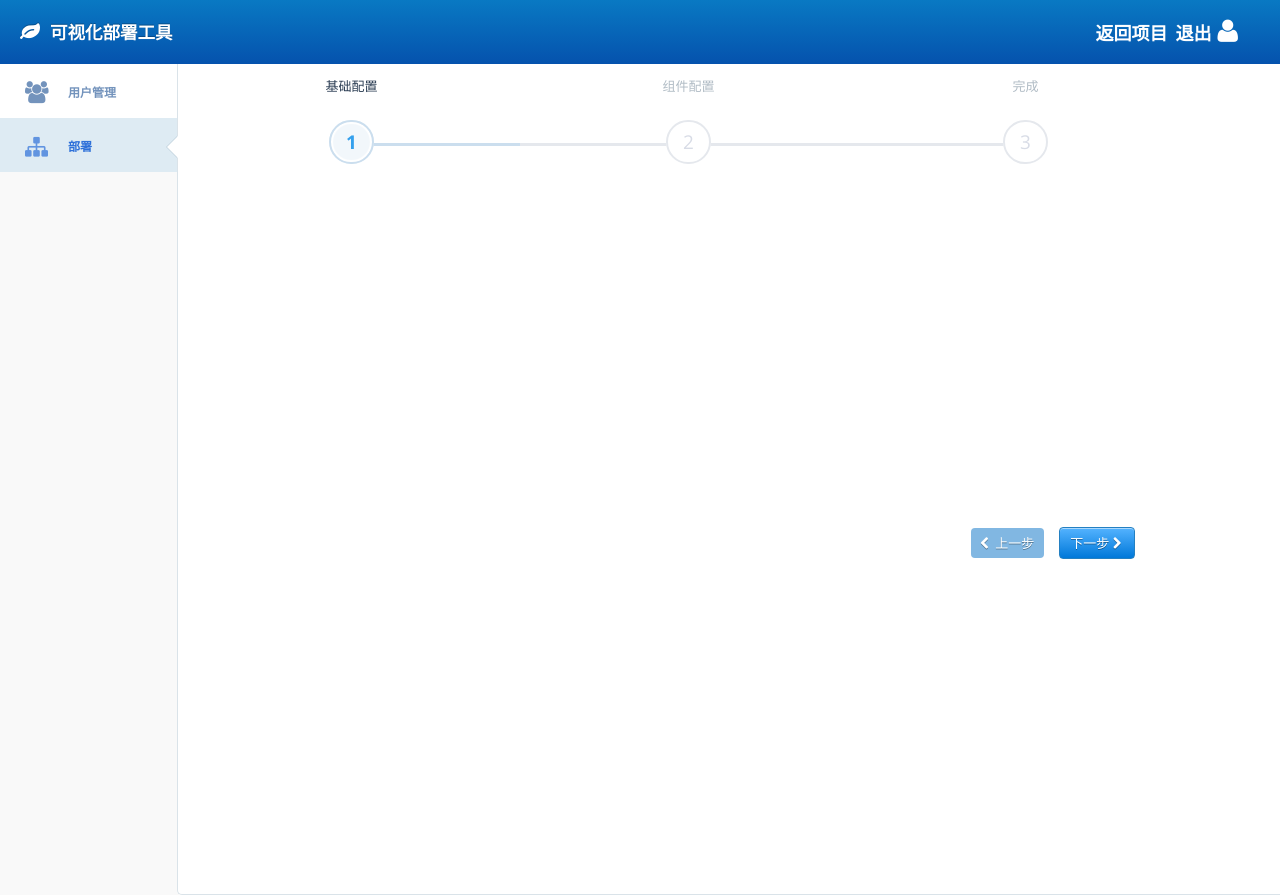
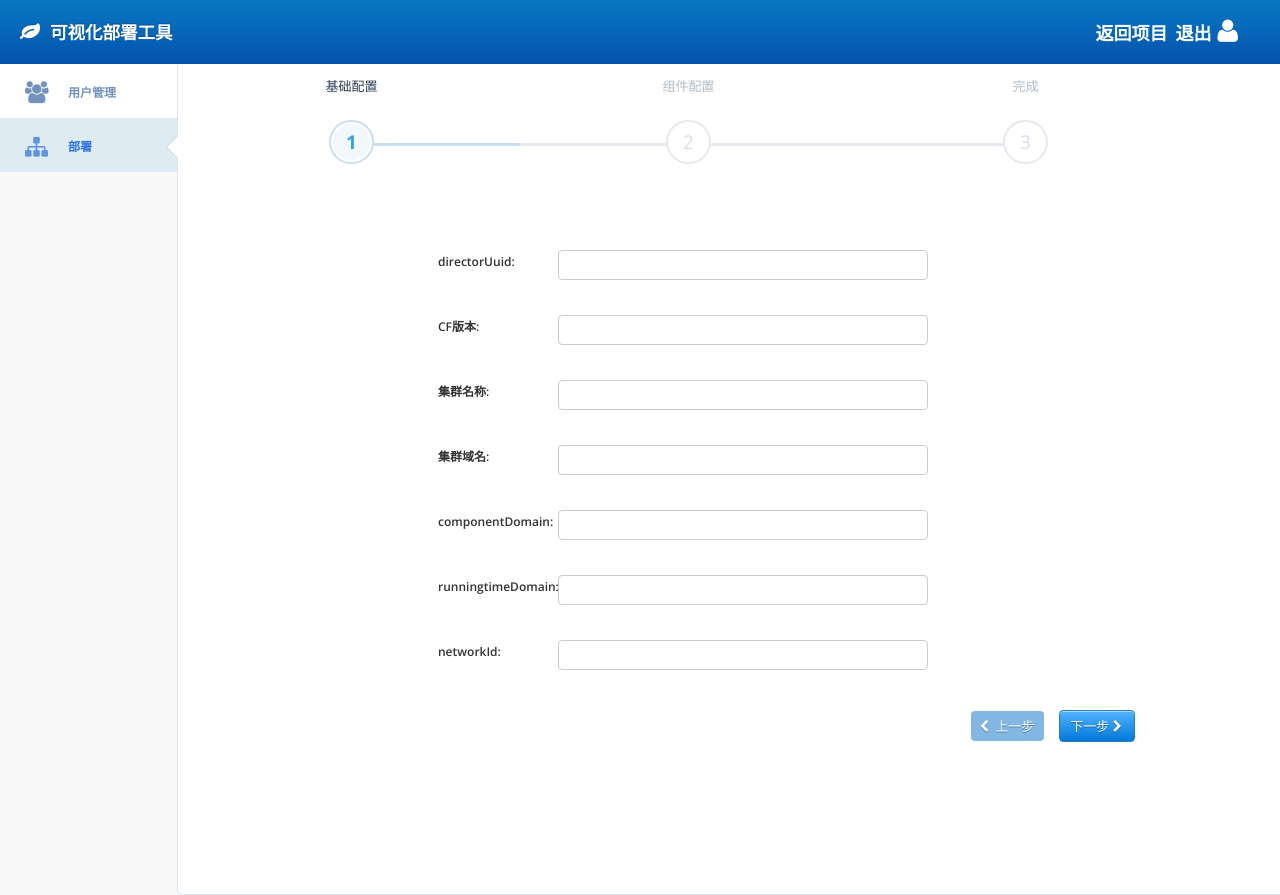
Before and after one commit to XYmar/VisualBOSH, a Vue app: page /#/deploy in a window 1280 px wide. Built offline with nearby package versions, Linux system fonts and the light colour scheme; what vue-popperjs, vue-simple-uploader would draw is missing.

Commit message:
向导图第一步第二步

```diff
--- a/css/compiled/form-wizard.css
+++ b/css/compiled/form-wizard.css
@@ -68,7 +68,7 @@
 /* step content */
 .step-content {
   margin-top: 30px;
-  margin-left: 70px; }
+  margin-left: 115px; }
   .step-content .step-pane {
     display: none;
     min-height: 267px; }
--- a/src/pages/deploy.vue
+++ b/src/pages/deploy.vue
@@ -26,15 +26,125 @@
             <div class="step-content">
               <div class="step-pane active" id="step1">
                 <div class="row-fluid form-wrapper">
-                  <div class="span8">
+                  <div class="container" style="margin-left: 100px;">
+                    <form class="new_user_form inline-input" id="myForm"/>
+                      <div class="span12 field-box">
+                        <label>directorUuid:</label>
+                        <input class="span4" type="text" name="add-directorUuid"/>
+                      </div>
+
+                      <div class="span12 field-box">
+                        <label>CF版本:</label>
+                        <input class="span4" type="text" name="add-version"/>
+
+                      </div>
+
+                      <div class="span12 field-box">
+                        <label>集群名称:</label>
+                        <input class="span4" type="text" name="add-CFName"/>
+
+                      </div>
+
+                      <div class="span12 field-box">
+                        <label>集群域名:</label>
+                        <input class="span4" type="text" name="add-CFDomain"/>
+
+                      </div>
+
+                      <div class="span12 field-box">
+                        <label>componentDomain:</label>
+                        <input class="span4" type="text" name="add-compDomain"/>
+
+                      </div>
+
+                      <div class="span12 field-box">
+                        <label>runningtimeDomain:</label>
+                        <input class="span4" type="text" name="add-runDomain"/>
+
+                      </div>
+
+                      <div class="span12 field-box">
+                        <label>networkId:</label>
+                        <input class="span4" type="text" name="add-networkId"/>
+
+                      </div>
+
+                    </form>
+
 
                   </div>
                 </div>
               </div>
               <div class="step-pane" id="step2">
                 <div class="row-fluid form-wrapper">
-                  <div class="span11">
+                  <div class="span10">
+                    <!-- 组件 -->
+                    <div class="row-fluid table tabletable">
+                      <table class="table table-hover" id="table_value">
+                        <thead>
+                        <tr>
+                          <th class="span4 sortable">
+                            组件名称
+                          </th>
+                          <th class="span3 sortable">
+                            <span class="line"></span>CPU核数
+                          </th>
 
+                          <th class="span3">
+                            <span class="line"></span>内存
+                          </th>
+
+                          <th class="span3">
+                            <span class="line"></span>networkId
+                          </th>
+
+                          <th class="span4">
+                            <span class="line"></span>是否超分
+                          </th>
+                          <th class="span4">
+                            <span class="line"></span>虚拟机数
+                          </th>
+                        </tr>
+                        </thead>
+                        <tbody>
+                        <!-- row -->
+                        <tr class="first">
+                          <td>nats</td>
+                          <td>--</td>
+                          <td>--</td>
+                          <td>--</td>
+                          <td>--</td>
+                          <td>--</td>
+
+                        </tr>
+
+                        <tr class="first">
+                          <td>ccng</td>
+                          <td>--</td>
+                          <td>--</td>
+                          <td>--</td>
+                          <td>--</td>
+                          <td>--</td>
+
+                        </tr>
+
+                        <tr class="first">
+                          <td>consul</td>
+                          <td>--</td>
+                          <td>--</td>
+                          <td>--</td>
+                          <td>--</td>
+                          <td>--</td>
+
+                        </tr>
+
+                        <!-- row -->
+
+                        </tbody>
+                      </table>
+                      <!--<hr/>
+                      {{devices}}-->
+                    </div>
 
                   </div>
                 </div>
@@ -127,5 +237,7 @@
 
 </script>
 <style>
-
+.tabletable{
+  height: 450px;
+}
 </style>
```
